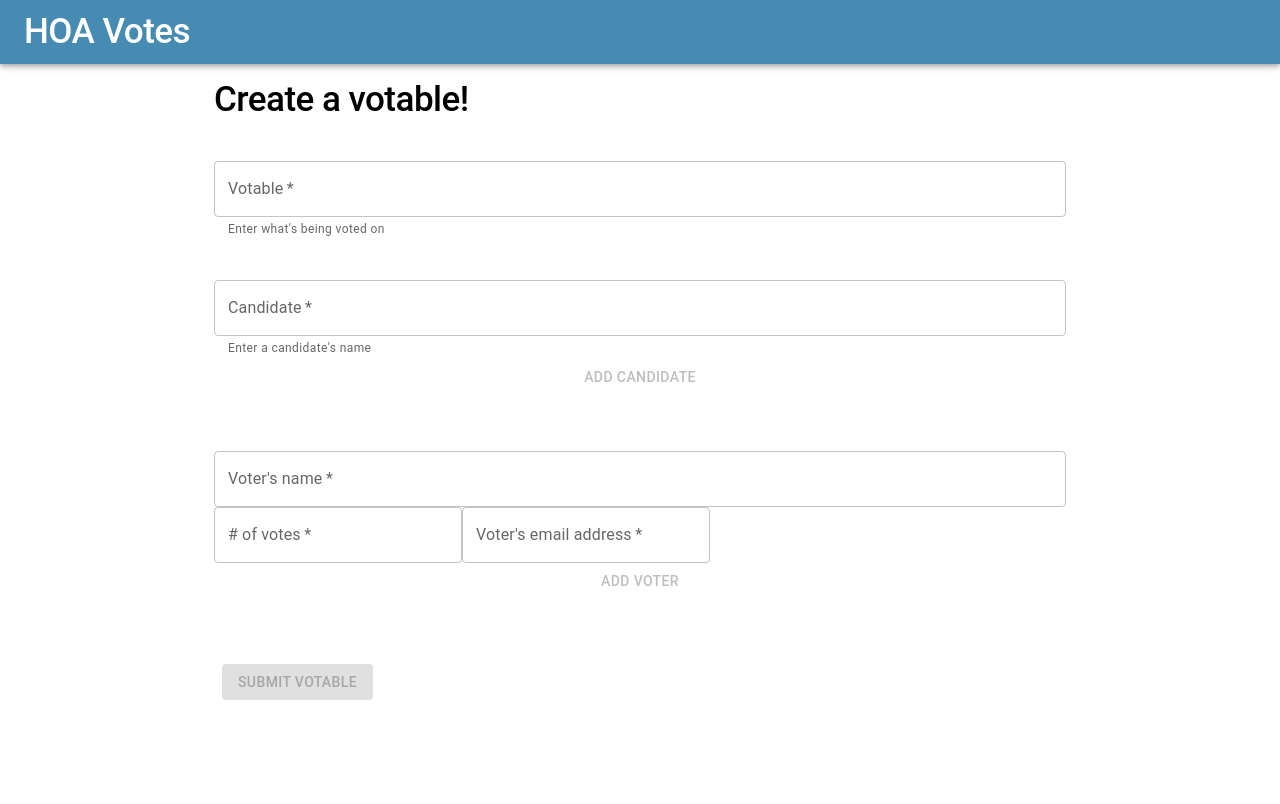
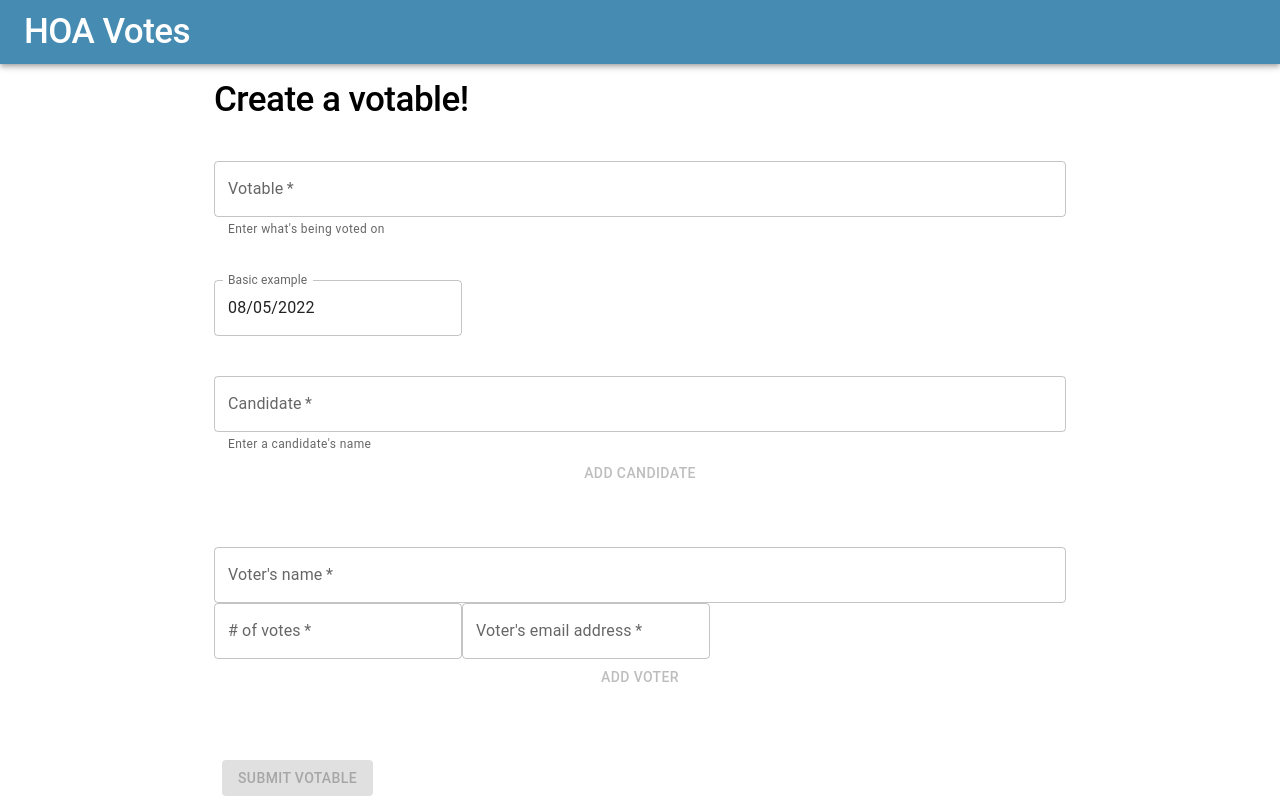
Before and after one commit to JamesMitofsky/Community-Votes, a React (Create React App) app: page /admin in a window 1280 px wide. Built offline with nearby package versions, Linux system fonts and the light colour scheme.

Commit message:
Add groundwork for date requirement on votable

```diff
--- a/package.json
+++ b/package.json
@@ -7,11 +7,13 @@
     "@emotion/styled": "^11.9.3",
     "@mui/icons-material": "^5.8.4",
     "@mui/material": "^5.9.2",
+    "@mui/x-date-pickers": "^5.0.0-beta.4",
     "@testing-library/jest-dom": "^5.16.4",
     "@testing-library/react": "^13.3.0",
     "@testing-library/user-event": "^13.5.0",
     "axios": "^0.27.2",
     "eslint-config-prettier": "^8.5.0",
+    "moment": "^2.29.4",
     "prettier": "^2.7.1",
     "react": "^18.2.0",
     "react-dom": "^18.2.0",
--- a/src/components/BuildVotable.jsx
+++ b/src/components/BuildVotable.jsx
@@ -6,6 +6,7 @@ import Votable from "./Votable.jsx";
 import Voter from "./Voter.jsx";
 import VotersList from "./VotersList.jsx";
 import VotableConfirmation from "../components/VotableConfirmation.jsx";
+import VotableExpiration from "../components/VotableExpiration.jsx";
 import Candidate from "./Candidate.jsx";
 import NameList from "./NameList.jsx";
 // import callRestApi from "../functions/callRestApi.js";
@@ -70,7 +71,13 @@ export default function BuildVotable() {
     candidates,
     name: votable,
     voters,
+    date: new Date(),
   });
+
+  const [votableExpiration, setVotableExpiration] = useState(new Date());
+  function handleVotableExpiration(date) {
+    setVotableExpiration(date);
+  }
 
   useEffect(() => {
     // convert completeVotable object into acceptable data forms
@@ -80,8 +87,9 @@ export default function BuildVotable() {
       candidates: candidatesString,
       name: votable,
       voters: votersString,
+      date: votableExpiration,
     });
-  }, [candidates, voters, votable]);
+  }, [candidates, voters, votable, votableExpiration]);
 
   function convertData(candidates, voters) {
     // convert array of candidate objects into string
@@ -175,6 +183,12 @@ export default function BuildVotable() {
           <Votable currentVotable={votable} setCurrentVotable={setVotable} />
         </Grid>
         <Grid item xs={12}>
+          <VotableExpiration
+            votableExpiration={votableExpiration}
+            setExpiration={handleVotableExpiration}
+          />
+        </Grid>
+        <Grid item xs={12}>
           <Candidate
             addCandidate={addCandidate}
             currentCandidate={currentCandidate}
--- /dev/null
+++ b/src/components/VotableExpiration.jsx
@@ -0,0 +1,24 @@
+import TextField from "@mui/material/TextField";
+import { AdapterMoment } from "@mui/x-date-pickers/AdapterMoment";
+import { LocalizationProvider } from "@mui/x-date-pickers/LocalizationProvider";
+import { DatePicker } from "@mui/x-date-pickers/DatePicker";
+
+export default function VotableExpiration({
+  votableExpiration,
+  setExpiration,
+}) {
+  return (
+    <>
+      <LocalizationProvider dateAdapter={AdapterMoment}>
+        <DatePicker
+          label="Basic example"
+          value={votableExpiration}
+          onChange={(newValue) => {
+            setExpiration(newValue);
+          }}
+          renderInput={(params) => <TextField {...params} />}
+        />
+      </LocalizationProvider>
+    </>
+  );
+}
```
Also changed, not shown: 1 other file (tests, documents, lock files or other folders).
